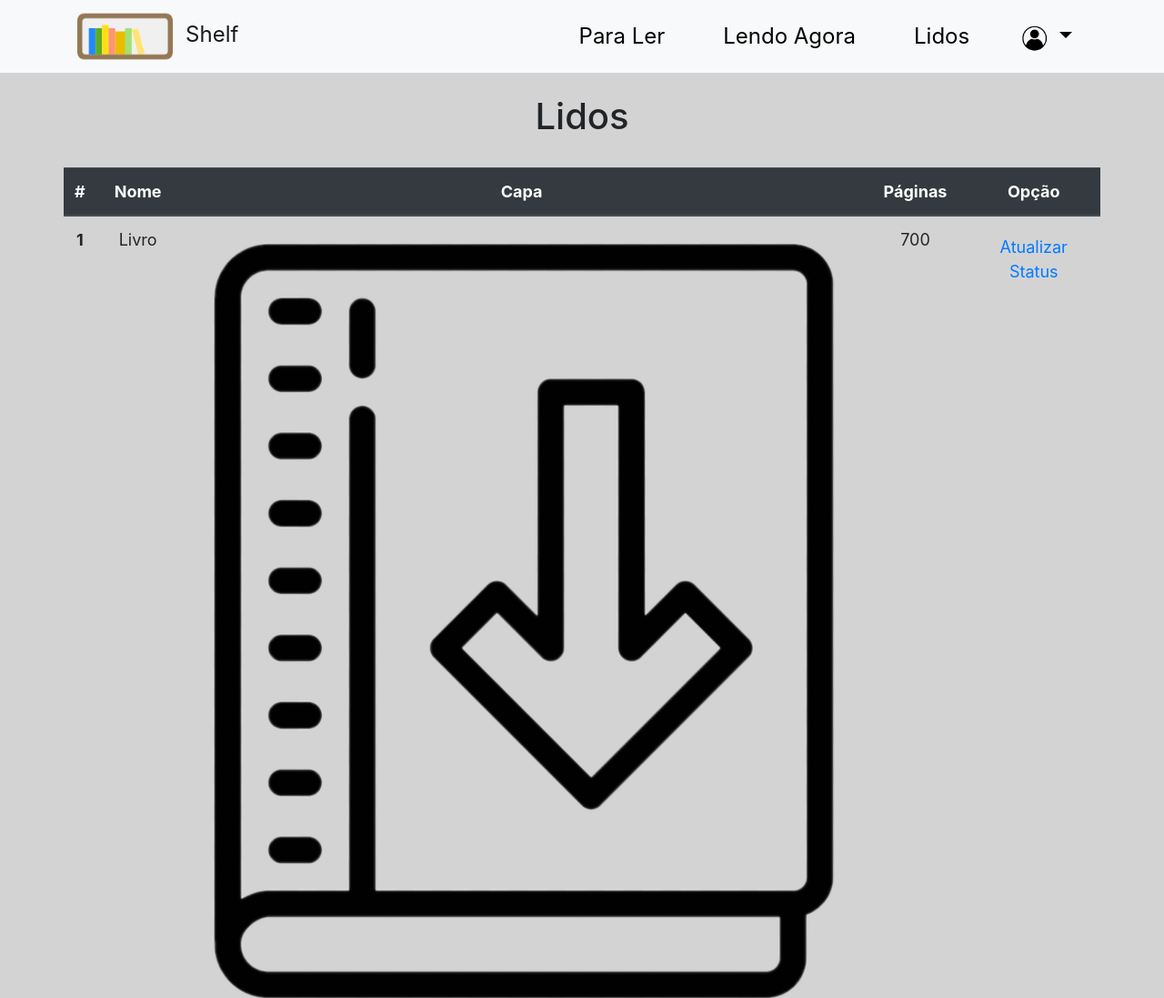
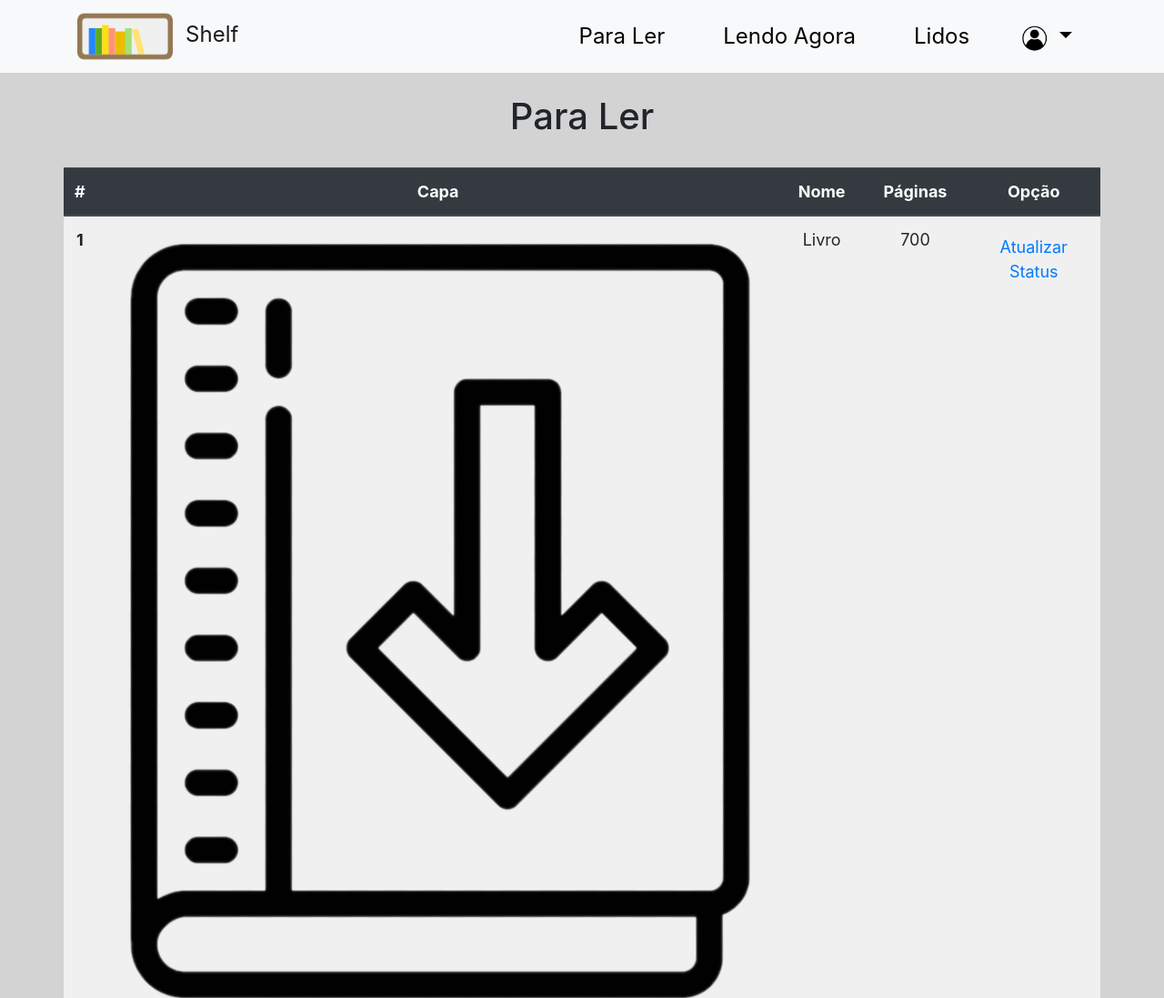
Before and after one commit to annajuliapg/ProjetoLivros, a plain HTML site: page front-end/portal/lista-para-ler.html in a window 1280 px wide. Shown: the top 1097 px of the page at 91% size. Drawn offline with Linux system fonts and the light colour scheme.

Commit message:
atualizando front

```diff
--- a/front-end/portal/lista-para-ler.html
+++ b/front-end/portal/lista-para-ler.html
@@ -68,15 +68,15 @@
     <main>
         <section style="background-color: lightgray;">
             <div class="container text-center py-4">
-                <h1>Lidos</h1>
+                <h1>Para Ler</h1>
                 <br>
                 <div class="row pb-5">
-                    <table class="table" style="font-size: large;">
+                    <table class="table table-striped table-light" style="font-size: large;">
                         <thead class="thead-dark">
                             <tr>
                                 <th scope="col">#</th>
+                                <th scope="col">Capa</th>
                                 <th scope="col" style="width: 20%">Nome</th>
-                                <th scope="col">Capa</th>
                                 <th scope="col" style="width: 25%">Páginas</th>
                                 <th scope="col" style="width: 25%">Opção</th>
                             </tr>
@@ -84,15 +84,15 @@
                         <tbody>
                             <tr>
                                 <th scope="row">1</th>
+                                <td><img src="..\assets\images\capa.png" alt="logo" height="15%"></td>
                                 <td>Livro</td>
-                                <td><img src="..\assets\images\capa.png" alt="logo" height="15%"></td>
                                 <td>700</td>
                                 <td><a class="nav-link" href="#">Atualizar Status</a></td>
                             </tr>
                             <tr>
                             <th scope="row">2</th>
+                                <td><img src="..\assets\images\capa.png" alt="logo" height="15%"></td>
                                 <td>Livro</td>
-                                <td><img src="..\assets\images\capa.png" alt="logo" height="15%"></td>
                                 <td>650</td>
                                 <td><a class="nav-link" href="#">Atualizar Status</a></td>
                             </tr>
```
Also changed, not shown: front-end/portal/lista-lendo-agora.html (+4 -4 lines), front-end/portal/lista-lidos.html (+6 -6 lines).
